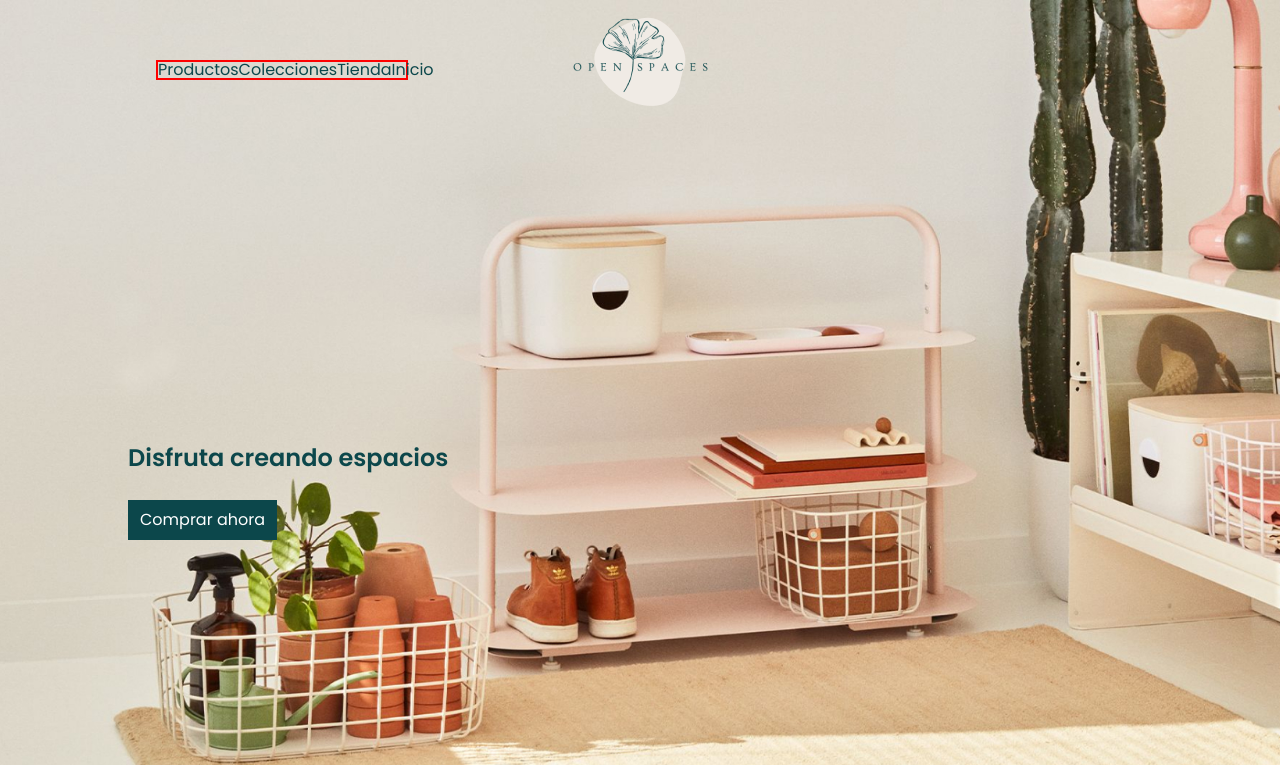
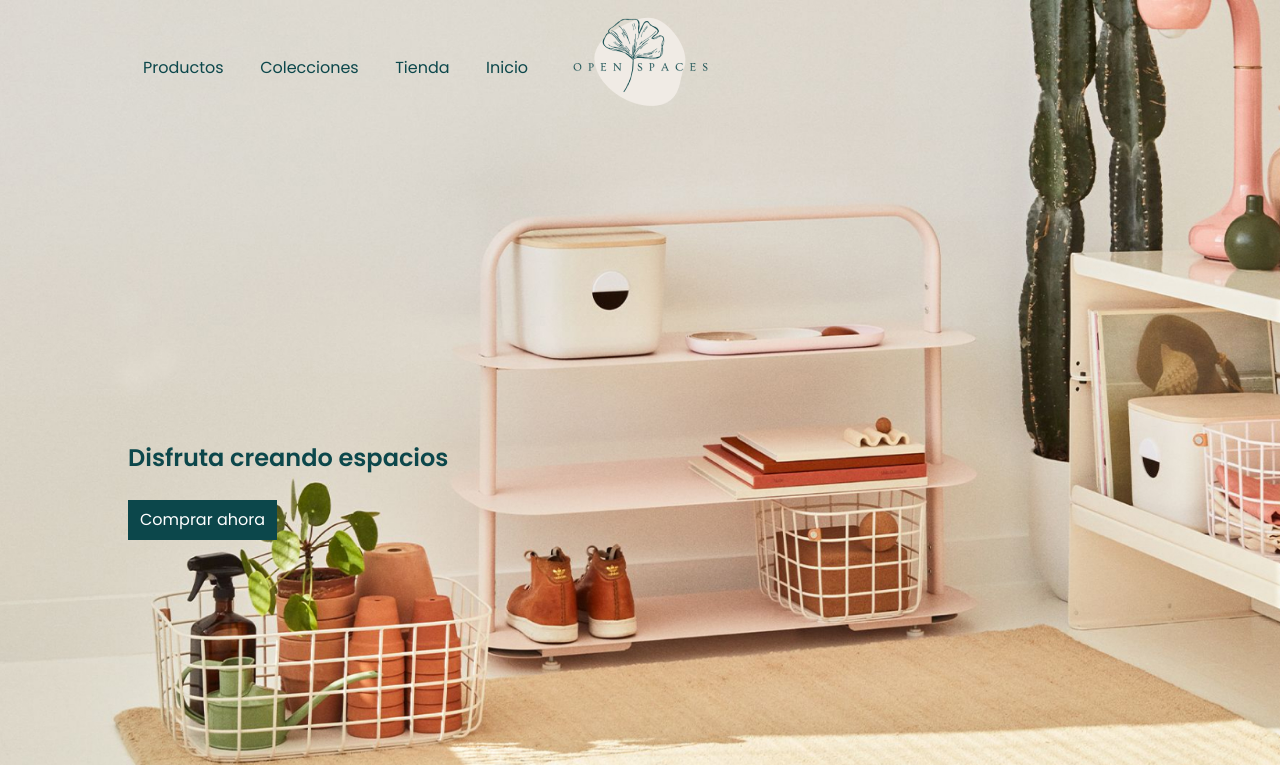
Before and after one commit to Adalab/modulo-1-evaluacion-final-graciagarpin, a website: page src/html/index.html in a window 1280 px wide. Shown: the top 765 px of the page. Drawn offline with nearby package versions, Linux system fonts and the light colour scheme; files that its build step writes are made by us from their sources; files whose address does not match are found by name.

Commit message:
added spacing between links for header menu-links

```diff
--- a/src/scss/layout/_header.scss
+++ b/src/scss/layout/_header.scss
@@ -45,10 +45,18 @@
 }
 
 .navbar__menu-links {
-  border: red solid 2px;
   display: flex;
-  align-items: flex-start;
-  margin-left: 10%;
+
+  //DUDA ANIDADO:
+  // &__link {
+  //   border: blue solid 2px;
+  //   justify-content: space-around;
+  // }
+  gap: 6.5px;
+}
+
+.item__link {
+  padding: 15px;
 }
 
 .disfruta {
```
